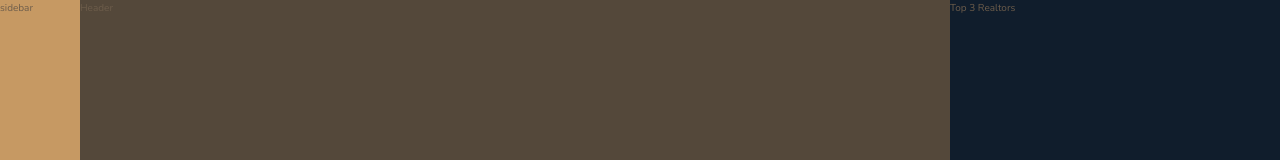
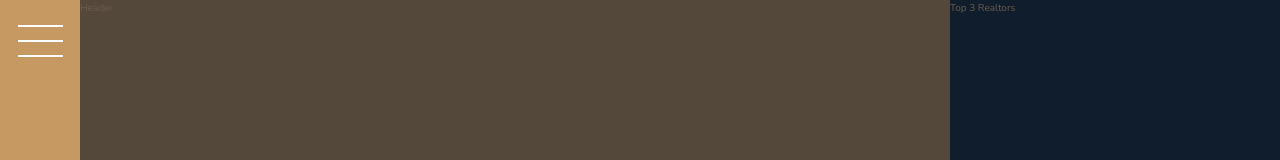
Before and after one commit to pvptowers/course-project-css-sass-nexter, a website: page index.html in a window 1280 px wide. Shown: the top 160 px of the page. Drawn offline with nearby package versions, Linux system fonts and the light colour scheme.

Commit message:
created sidebar component

```diff
--- a/index.html
+++ b/index.html
@@ -15,7 +15,7 @@
 
 <body class="container">
 <div class="sidebar">
-    sidebar
+   <button class="nav-btn"></button>
 </div>
 <header class="header">
     Header
--- a/sass/_sidebar.scss
+++ b/sass/_sidebar.scss
@@ -2,4 +2,37 @@
     background-color: $color-primary;
     grid-column: sidebar-start / sidebar-end;
     grid-row: 1 / -1;
+
+    display: flex;
+    justify-content: center;
 }
+
+.nav-btn {
+    border: none;
+    border-radius: 0;
+
+    background-color: #fff;
+    height: 2px;
+    width: 4.5rem;
+    margin-top: 4rem;
+
+
+    &::before,
+    &::After {
+        background-color: #fff;
+        height: 2px;
+        width: 4.5rem;
+        content: "";
+        display: block;
+    }
+
+    &::before {
+        transform: translateY(-1.5rem);
+    }
+
+    &::after {
+        transform: translateY(1.3rem);
+    }
+
+
+}
```
Also changed, not shown: css/style.css.
